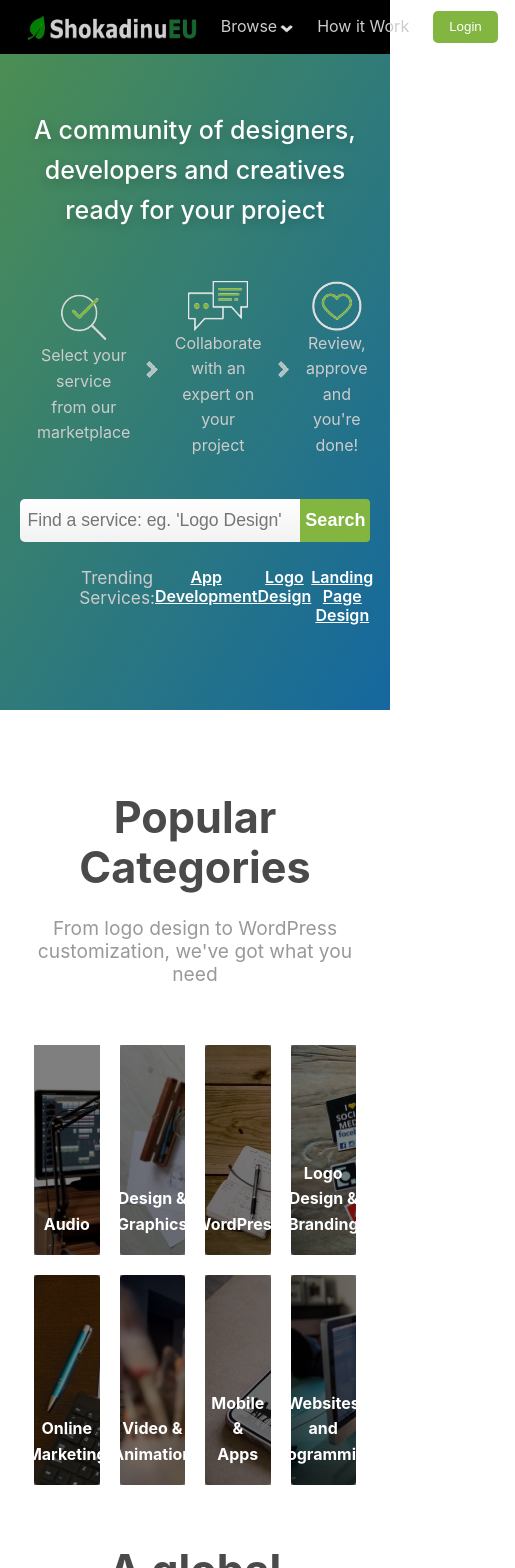
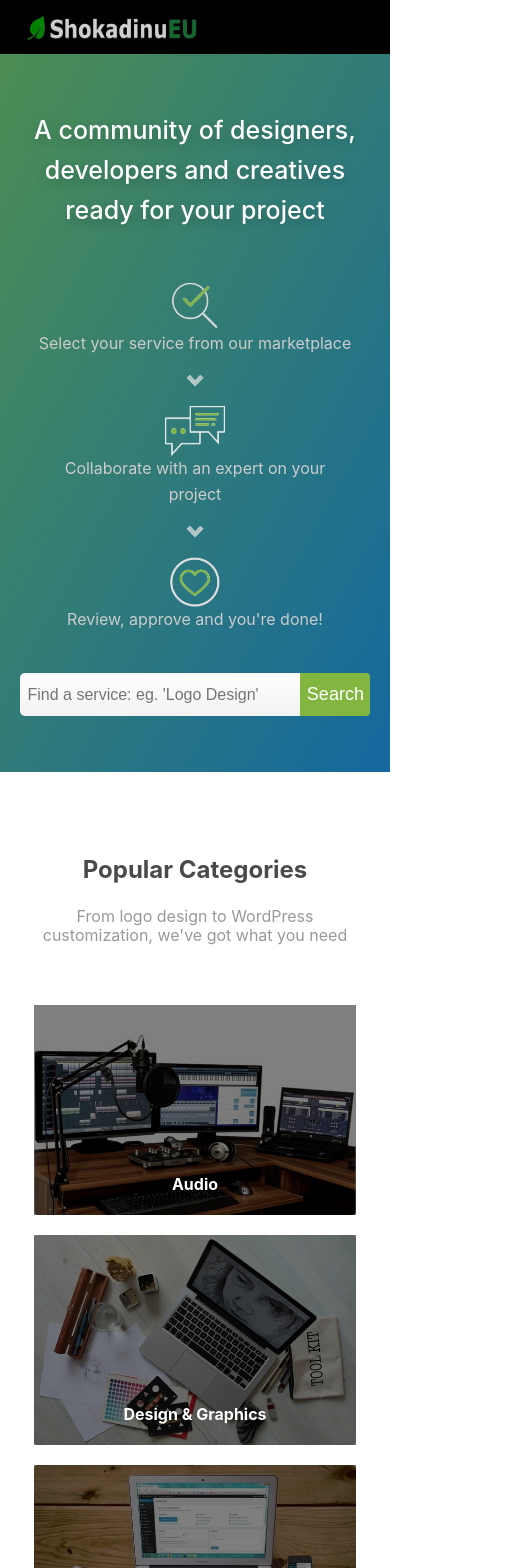
Before and after one commit to ShokadinuEU/development-website, a React (Create React App) app: page / in a window 390 px wide. Shown: the top 1568 px of the page, 515 px wide, since content can reach past the window. Built offline with nearby package versions, Linux system fonts and the light colour scheme.

Commit message:
basic responsive for mobile devices up to 480px in width

```diff
--- a/src/components/body/categories/categories.scss
+++ b/src/components/body/categories/categories.scss
@@ -93,3 +93,15 @@ a {
     background: rgba(0,0,0,.2);
   }
 }
+
+@media only screen and (max-width: 480px) {
+  .categories-card-wrapper {
+    width: 100%
+  }
+  .categories-heading {
+    font-size: 1.5em;
+  }
+  .categories-subheading {
+    font-size: 1em;
+  }
+}
--- a/src/components/body/community/Comunity.js
+++ b/src/components/body/community/Comunity.js
@@ -12,7 +12,7 @@ function Comunity() {
           <p className="comunity-subheading">
             Our world-class freelancers offer over 3,000 unique services for you to choose from
           </p>
-          <section>
+          <section className="comunity-body-wrapper">
             <div className="comunity-first">
               <div className="comunity-first-image">
                 <a href="https://shokadinueu.github.io/development-website/" className="comunity-first-image-img">
--- a/src/components/body/community/comunity.scss
+++ b/src/components/body/community/comunity.scss
@@ -174,3 +174,43 @@
   }
 
 }
+
+@media only screen and (max-width: 480px) {
+  .categories-card-wrapper {
+    width: 100%
+  }
+  .comunity-heading {
+    font-size: 1.5em;
+  }
+  .comunity-subheading {
+    font-size: 1em;
+  }
+  .comunity-first {
+    display: grid;
+    margin: 0;
+  }
+  .comunity-body-wrapper {
+    display: block
+  }
+  .comunity-first-image {
+    width: 100%;
+    order: 3;
+    margin-top: 1em;
+  }
+  .comunity-first-content {
+    width: 100%;
+    padding: 1em 0.3em;
+    border-radius: 5px;
+    background-color: rgba(204, 204, 204, 0.308);
+  }
+  .comunity-second {
+    display: block;
+    width: 100%;
+    margin: 0;
+  }
+  .comunity-image-1,
+  .comunity-image-2,
+  .comunity-image-3 {
+    height: 280px;
+  }
+}
--- a/src/components/body/search/search.scss
+++ b/src/components/body/search/search.scss
@@ -58,3 +58,19 @@
     transition: all .3s ease;
   }
 }
+
+@media only screen and (max-width: 480px) {
+  .search-heading {
+    font-size: 1.7em;
+  }
+  .search-form-wrapper {
+    width: 100%;
+  }
+  .search-form-input{
+    font-size: 0.75em;
+  }
+  .search-form-button {
+    font-size: .85em;
+    font-weight: 400;
+  }
+}
--- a/src/components/footer/footer.scss
+++ b/src/components/footer/footer.scss
@@ -142,3 +142,18 @@ hr {
     transform: scale(1.4, 1.4);
   }
 }
+
+@media only screen and (max-width: 480px) {
+  .footer-first {
+    display: block;
+  }
+  .footer-list {
+    width: 100%;
+  }
+  .footer-second-site-affiliate {
+    display: block;
+  }
+  .footer-second-copyright {
+    width: 100%;
+  }
+}
--- a/src/components/headers/header/header.scss
+++ b/src/components/headers/header/header.scss
@@ -141,3 +141,25 @@
   color: #fff;
   cursor: pointer;
 }
+
+@media only screen and (max-width: 480px)  {
+  .header-info {
+    display: block;
+  }
+  .header-step {
+    width: 100%;
+  }
+  .right-arrow-header {
+    margin: 1em auto;
+    transform: rotate(90deg)
+  }
+  .header-trending-services-main {
+    display: none;
+  }
+  .header-form-input {
+    font-size: 1em;
+  }
+  .header-form-button{
+    font-weight: 200;
+  }
+}
--- a/src/components/headers/navbar/navbar.scss
+++ b/src/components/headers/navbar/navbar.scss
@@ -132,3 +132,32 @@
     background-color: rgb(36, 119, 36);
   }
 }
+
+@media only screen and (max-width: 480px)  {
+  .navbar-main {
+    overflow: hidden;
+  }
+
+  .navbar-links {
+    display: none;
+  }
+
+  .header-info {
+    display: block;
+  }
+  .header-step {
+    width: 100%;
+  }
+
+
+
+
+
+
+
+
+
+  .footer-second-site-affiliate {
+    display: block;
+  }
+}
```
